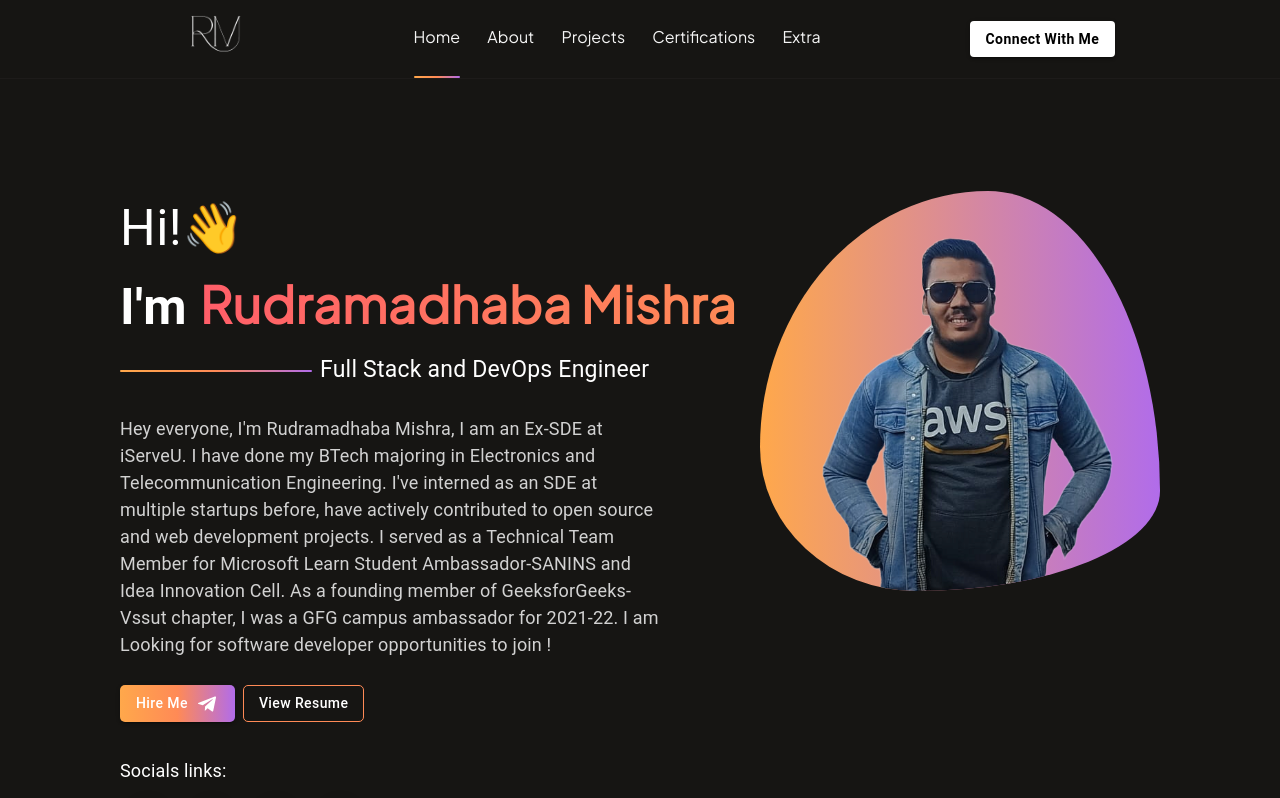
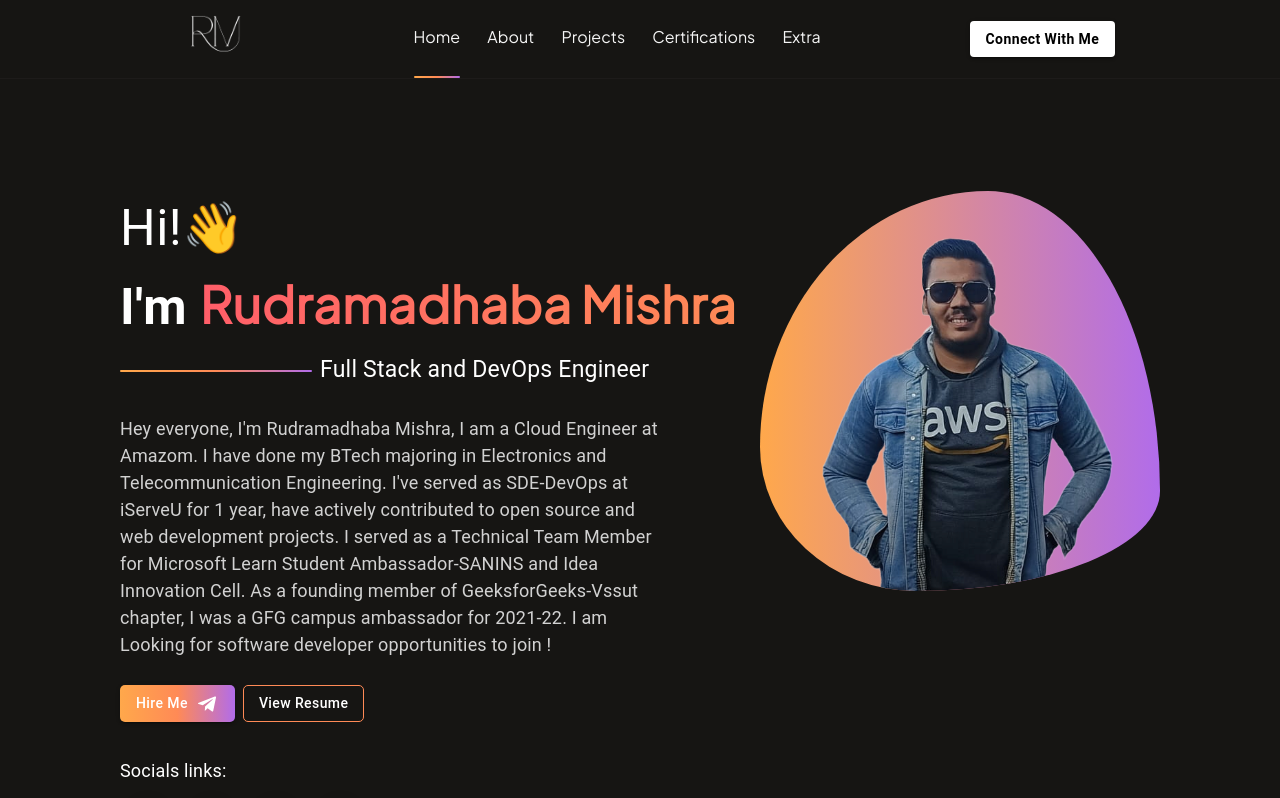
Before and after one commit to RUDRAMADHABA/Rudra-portfolio, a Next.js app: page / in a window 1280 px wide. Shown: the top 798 px of the page. Built offline with nearby package versions, Linux system fonts and the light colour scheme.

Commit message:
Update page.js

```diff
--- a/src/app/page.js
+++ b/src/app/page.js
@@ -99,7 +99,7 @@
       <motion.div variants={containerVariants} initial="hidden" animate="visible">
       <motion.div variants={typographyVariants}>
         <Typography color='#d2d2d2' fontWeight='400' fontSize={{lg:"18px",md:"17px" , sm:"15px" , xs:"14px"}}width={{md:"85%" , xs:"100%"}}>
-        Hey everyone, I'm Rudramadhaba Mishra, I am an Ex-SDE at iServeU. I have done my BTech majoring in Electronics and Telecommunication Engineering. I've interned as an SDE at multiple startups before, have actively contributed to open source and web development projects. I served as a Technical Team Member for Microsoft Learn Student Ambassador-SANINS and Idea Innovation Cell. As a founding member of GeeksforGeeks-Vssut chapter, I was a GFG campus ambassador for 2021-22. I am Looking for software developer opportunities to join !
+        Hey everyone, I'm Rudramadhaba Mishra, I am a Cloud Engineer at Amazom. I have done my BTech majoring in Electronics and Telecommunication Engineering. I've served as SDE-DevOps at iServeU for 1 year, have actively contributed to open source and web development projects. I served as a Technical Team Member for Microsoft Learn Student Ambassador-SANINS and Idea Innovation Cell. As a founding member of GeeksforGeeks-Vssut chapter, I was a GFG campus ambassador for 2021-22. I am Looking for software developer opportunities to join !
         </Typography>
       </motion.div>
 </motion.div>
```
